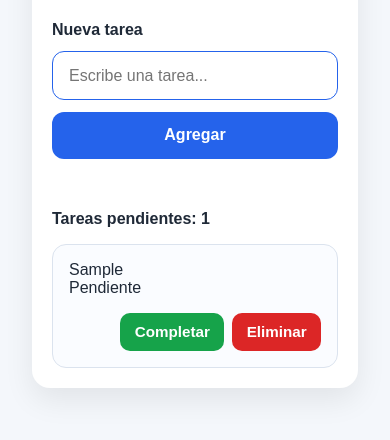
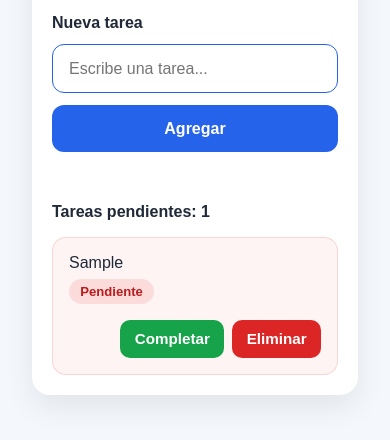
Before and after one commit to TatianaJSM/Todo-app, a plain HTML site: page index.html in a window 390 px wide. Both pictures are taken after typing "Sample" into the empty fields and a click on the button "Agregar". Shown: the part 280-720 px from the top of the page. Drawn offline with Linux system fonts and the light colour scheme.

Commit message:
Mejorar la apariencia

```diff
--- a/styles.css
+++ b/styles.css
@@ -207,4 +207,38 @@ body {
   .task-actions {
     justify-content: flex-end;
   }
+  .task-text-container {
+  display: flex;
+  flex-direction: column;
+  gap: 0.45rem;
 }
+
+.task-status {
+  display: inline-block;
+  width: fit-content;
+  padding: 0.3rem 0.7rem;
+  border-radius: 999px;
+  font-size: 0.82rem;
+  font-weight: 700;
+}
+
+.status-completed {
+  background-color: rgba(34, 197, 94, 0.15);
+  color: #15803d;
+}
+
+.status-pending {
+  background-color: rgba(239, 68, 68, 0.14);
+  color: #b91c1c;
+}
+
+.task-item.completed {
+  background: rgba(34, 197, 94, 0.08);
+  border: 1px solid rgba(34, 197, 94, 0.25);
+}
+
+.task-item.pending {
+  background: rgba(239, 68, 68, 0.06);
+  border: 1px solid rgba(239, 68, 68, 0.18);
+}
+}
```
